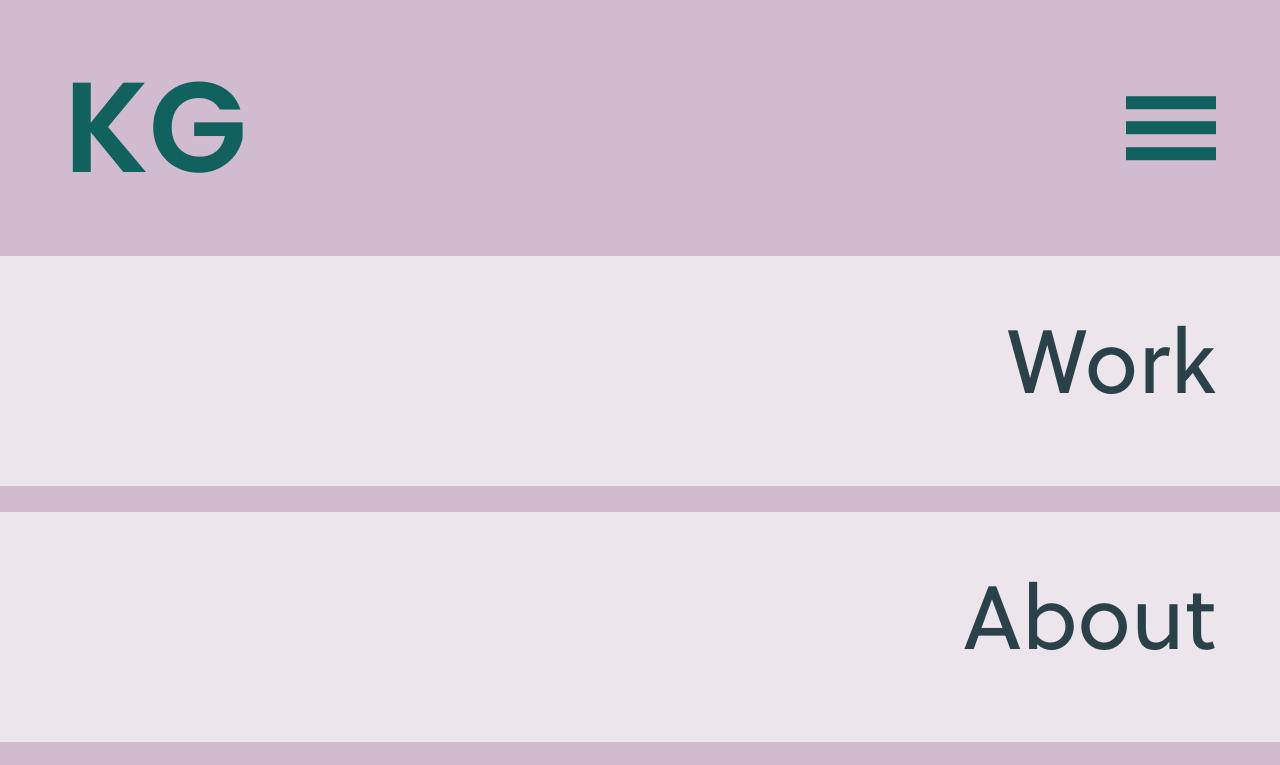
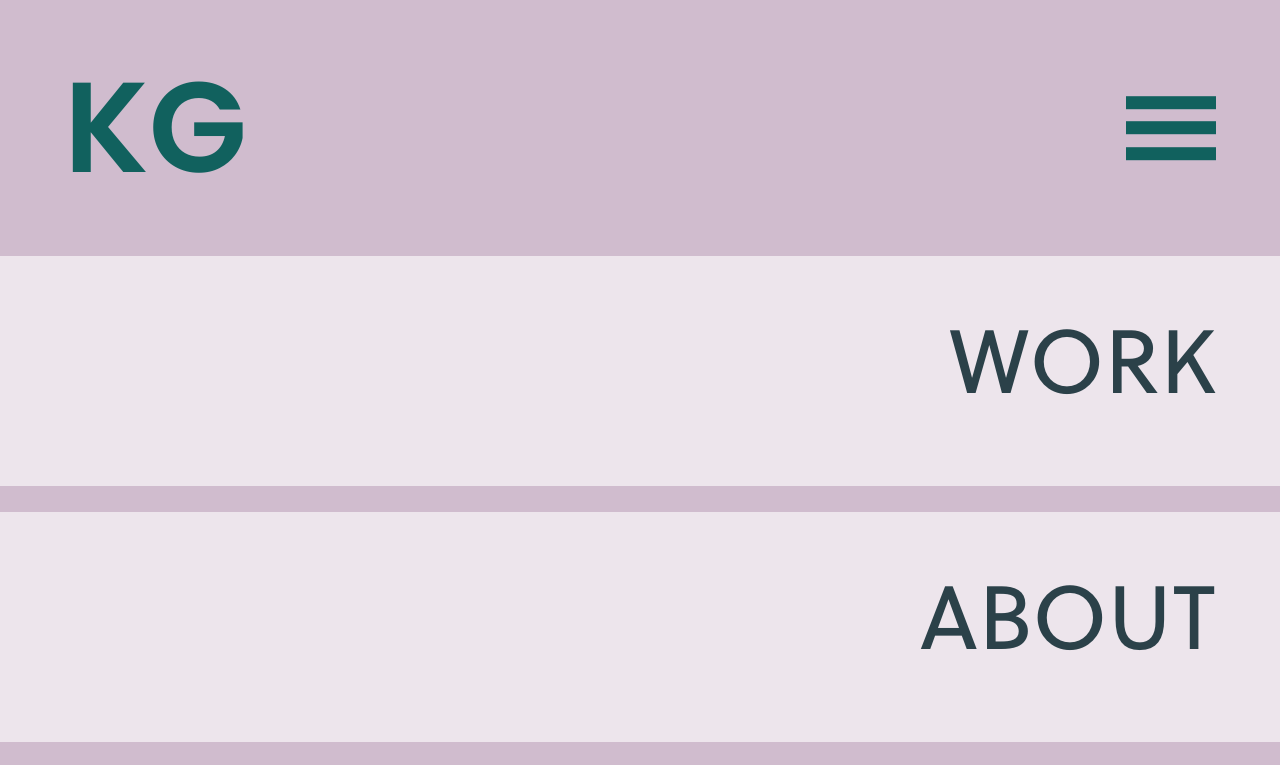
Before and after one commit to kategilbertportfolio/kategilbertportfolio.github.io, a plain HTML site: page contact.html in a window 1280 px wide. Both pictures are taken after a click on the link 1171 px from the left and 128 px from the top of the page. Shown: the top 765 px of the page. Drawn offline with Linux system fonts and the light colour scheme.

Commit message:
Fixing capitals on contact me page

```diff
--- a/contact.html
+++ b/contact.html
@@ -26,9 +26,9 @@
 
   <!-- Navigation links (hidden by default) -->
   <div id="links">
-    <a href="#work">Work</a>
-    <a href="#about">About</a>
-    <a href="./contact.html">Contact</a>
+    <a href="#work">WORK</a>
+    <a href="#about">ABOUT</a>
+    <a href="./contact.html">CONTACT</a>
   </div>
 
 </div>
```
